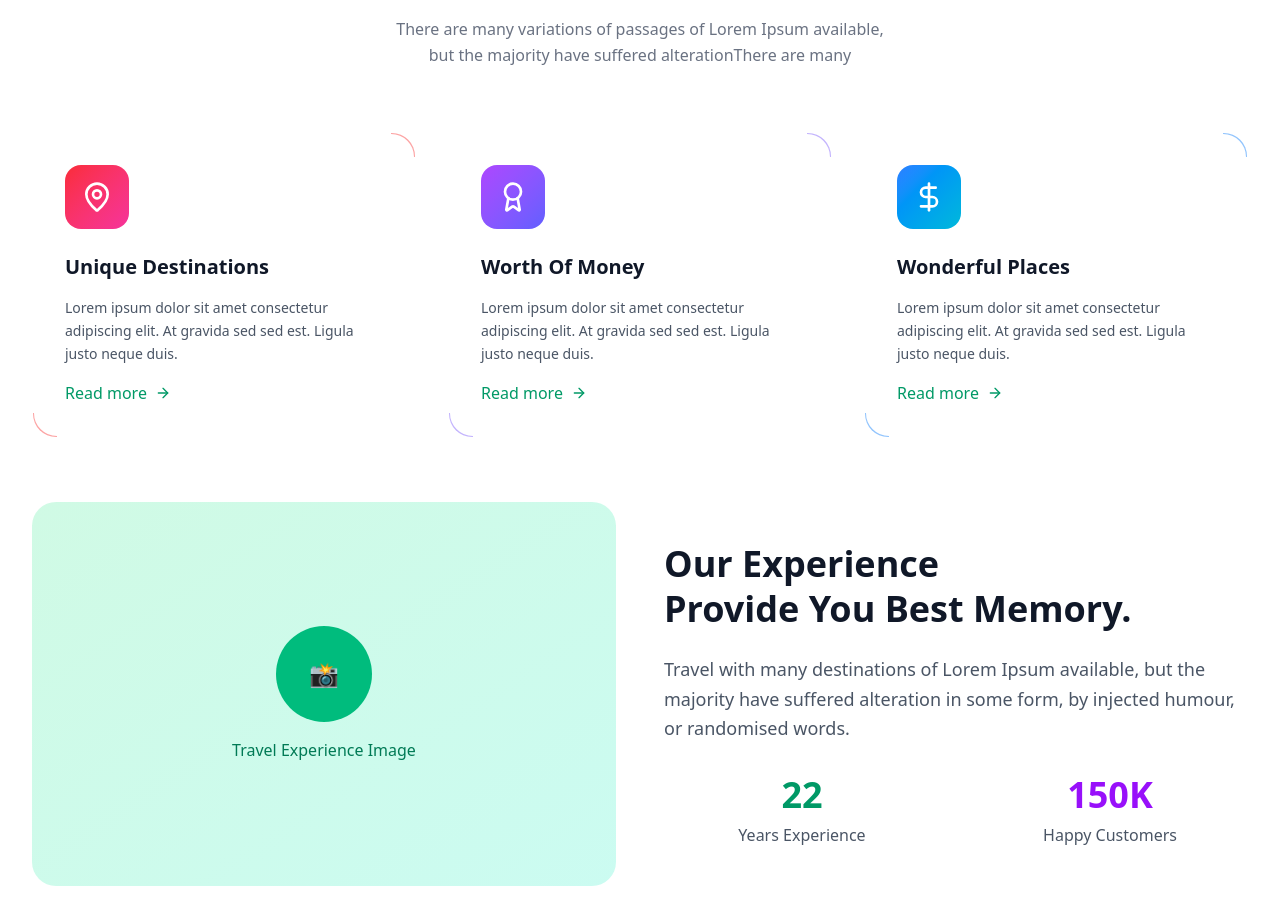
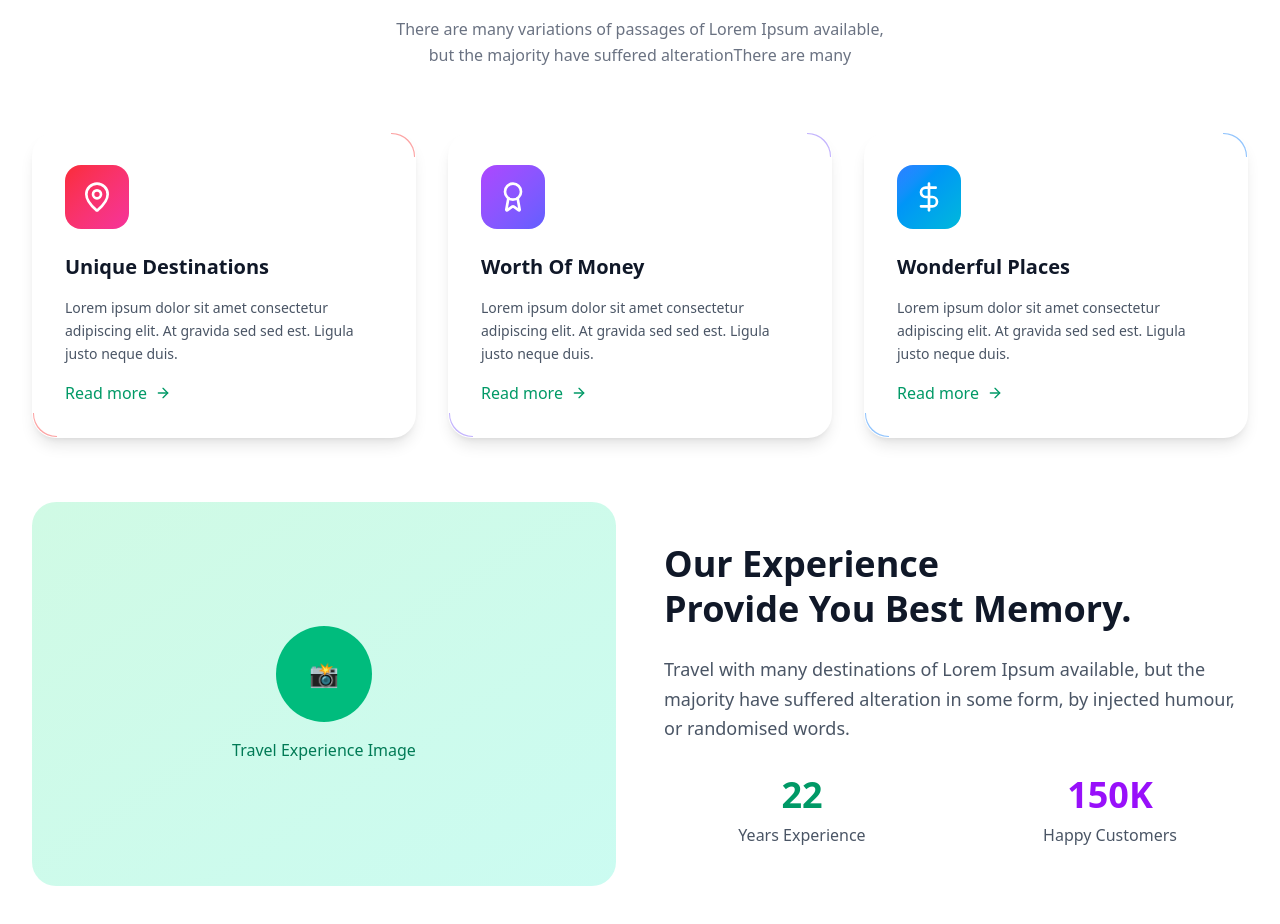
Before and after one commit to nhanbernie/edu-bridge-client, a Next.js app: page / in a window 1280 px wide. Shown: the part 1000-1924 px from the top of the page. Built offline with nearby package versions, Linux system fonts and the light colour scheme.

Commit message:
fix: ui card for feature section

```diff
--- a/src/features/marketing/components/FeatureSection.tsx
+++ b/src/features/marketing/components/FeatureSection.tsx
@@ -28,7 +28,7 @@ const FeatureCard: React.FC<FeatureCardProps> = ({
 
   return (
     <div
-      className="relative bg-white p-8 hover:shadow-lg transition-all duration-300 rounded-3xl border border-transparent hover:border-current overflow-hidden"
+      className="relative shadow-lg bg-white p-8 hover:shadow-2xl transition-all duration-300 rounded-3xl border border-transparent hover:border-current overflow-hidden"
       style={{ borderColor: "transparent" }}
     >
       {/* Top-right corner arc (quarter-circle) */}
```
